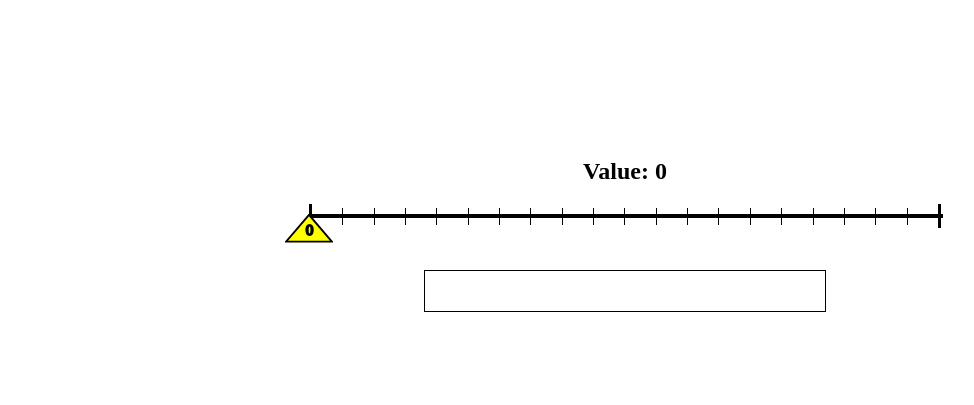
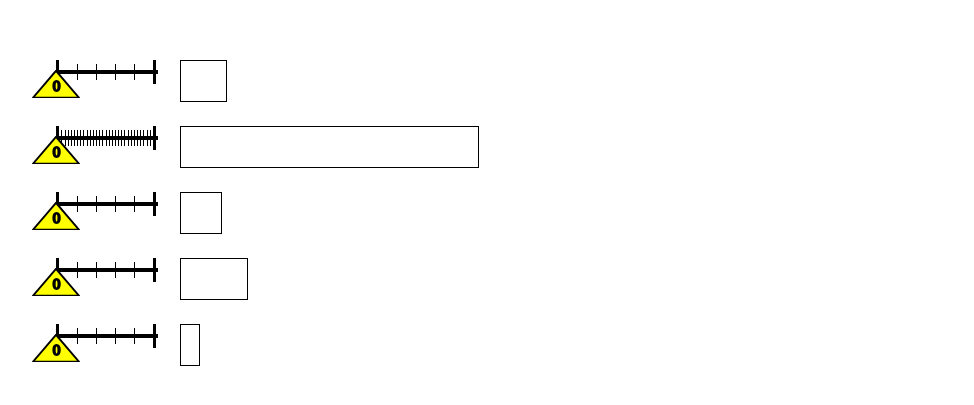
Before and after one commit to ryan-kustaborder/CarbonGame, a React (Create React App) app in the folder carbon-app/: page / in a window 1280 px wide. Shown: the part 183-588 px from the top of the page, without its empty margins (15-989 px from the left). Built offline with nearby package versions, Linux system fonts and the light colour scheme.

Commit message:
Point bar improvements

```diff
--- a/carbon-app/src/App.js
+++ b/carbon-app/src/App.js
@@ -1,30 +1,41 @@
 import { useState } from "react";
-import PointBar from "./PointBar";
-import Slider from "./Slider";
+import Control from "./Control";
+import CONTROLS from "./Controls";
 
-function App() {
-    const [value, setValue] = useState(0);
+import React, { Component } from "react";
 
-    return (
-        <div className="App">
-            <h2>Value: {value}</h2>
-            <Slider
-                Name="Value"
-                Value={value}
-                Min={0}
-                Max={20}
-                OnChange={setValue}
-            />
-            <PointBar
-                Points={value}
-                Green={15}
-                Blue={3}
-                Red={6}
-                Black={0}
-                Max={2970}
-            />
-        </div>
-    );
+class App extends Component {
+    constructor(props) {
+        super(props);
+
+        let initState = {};
+
+        for (let [key, control] of Object.entries(CONTROLS)) {
+            initState[control.name] = 0;
+        }
+
+        this.state = initState;
+    }
+
+    render() {
+        const controls = [];
+
+        for (let [key, control] of Object.entries(CONTROLS)) {
+            controls.push(
+                <Control
+                    Value={this.state[control.name]}
+                    SetValue={(value) => {
+                        let newState = { ...this.state };
+                        newState[control.name] = value;
+                        this.setState(newState);
+                    }}
+                    Control={control}
+                />
+            );
+        }
+
+        return <div className="App">{controls}</div>;
+    }
 }
 
 export default App;
--- /dev/null
+++ b/carbon-app/src/Control.jsx
@@ -0,0 +1,18 @@
+import React from "react";
+import PointBar from "./PointBar";
+import Slider from "./Slider";
+
+export default function Control(props) {
+    return (
+        <div className="treatment">
+            <Slider
+                Name={props.Control.name}
+                Value={props.Value}
+                Min={0}
+                Control={props.Control}
+                OnChange={props.SetValue}
+            />
+            <PointBar Points={props.Value} Control={props.Control} />
+        </div>
+    );
+}
--- /dev/null
+++ b/carbon-app/src/Controls.js
@@ -0,0 +1,51 @@
+const LAND_MANAGEMENT = "Land Management";
+
+const CONTROLS = {
+    ConservationTillage: {
+        name: "Conservation Tillage",
+        category: LAND_MANAGEMENT,
+        max: 5,
+        green: 10,
+        blue: 3,
+        red: 6,
+        black: 0,
+    },
+    MediocreFarmland: {
+        name: "Plant Trees on Mediocre Farmland",
+        category: LAND_MANAGEMENT,
+        max: 30,
+        green: 15,
+        blue: 3,
+        red: 6,
+        black: 0,
+    },
+    ReduceCattle: {
+        name: "Reduce Quantity of Cattle",
+        category: LAND_MANAGEMENT,
+        max: 5,
+        green: 5,
+        blue: 3,
+        red: 6,
+        black: 0,
+    },
+    RestoreWetlands: {
+        name: "Restore Wetlands on Farmland",
+        category: LAND_MANAGEMENT,
+        max: 5,
+        green: 20,
+        blue: 4,
+        red: 8,
+        black: 0,
+    },
+    ReplaceCement: {
+        name: "Replace Cement",
+        category: LAND_MANAGEMENT,
+        max: 5,
+        green: 0,
+        blue: 2,
+        red: 3,
+        black: 0,
+    },
+};
+
+export default CONTROLS;
--- a/carbon-app/src/PointBar.jsx
+++ b/carbon-app/src/PointBar.jsx
@@ -9,20 +9,29 @@ export default function PointBar(props) {
     const blackRef = useRef(null);
 
     useEffect(() => {
-        let ratio = containerRef.current.offsetWidth / props.Max;
+        let ratio = 0.1;
+        let con =
+            (props.Control.green * 2 +
+                props.Control.blue * 3 +
+                props.Control.red * 10 +
+                props.Control.black * 1) *
+            props.Control.max *
+            0.1;
+        console.log(con);
+        containerRef.current.style.width = con + "px";
 
-        let green = props.Green * props.Points * ratio * 2;
+        let green = props.Control.green * props.Points * ratio * 2;
         greenRef.current.style.width = green + "px";
 
-        let blue = props.Blue * props.Points * ratio * 3;
+        let blue = props.Control.blue * props.Points * ratio * 3;
         blueRef.current.style.width = blue + "px";
 
-        let red = props.Red * props.Points * ratio * 10;
+        let red = props.Control.red * props.Points * ratio * 10;
         redRef.current.style.width = red + "px";
 
-        let black = props.Black * props.Points * ratio * 1;
+        let black = props.Control.black * props.Points * ratio * 1;
         blackRef.current.style.width = black + "px";
-    }, [props.Points]);
+    }, [props]);
 
     return (
         <div className="points" ref={containerRef}>
--- a/carbon-app/src/Slider.js
+++ b/carbon-app/src/Slider.js
@@ -13,14 +13,14 @@ export default function Slider(props) {
 
             let w = inputRef.current.offsetWidth;
 
-            let x = (e.target.value / (props.Max - props.Min)) * w - 24;
+            let x = (e.target.value / props.Control.max) * w - 24;
 
             iconRef.current.style.left = x + "px";
         };
 
         let w = inputRef.current.offsetWidth;
 
-        let x = (props.Value / (props.Max - props.Min)) * w - 24;
+        let x = (props.Value / props.Control.max) * w - 24;
 
         iconRef.current.style.left = x + "px";
     }, [props]);
@@ -40,7 +40,7 @@ export default function Slider(props) {
 
     const ticks = [];
 
-    for (let i = props.Min; i <= props.Max; i++) {
+    for (let i = 0; i <= props.Control.max; i++) {
         ticks.push(<div key={props.Name + " = " + i}></div>);
     }
 
@@ -55,7 +55,7 @@ export default function Slider(props) {
                     inputRef.update(e);
                 }}
                 min={0}
-                max={20}
+                max={props.Control.max}
             ></input>
             {icon}
             <div className="ticks">{ticks}</div>
--- a/carbon-app/src/index.scss
+++ b/carbon-app/src/index.scss
@@ -7,7 +7,8 @@
 }
 
 .Slider {
-    width: 50%;
+    width: 100px;
+    margin-right: 24px;
     position: relative;
     margin-bottom: 48px;
 
@@ -74,7 +75,6 @@
 }
 
 .points {
-    width: 400px;
     height: 40px;
     border: 1px solid black;
     display: flex;
@@ -97,3 +97,9 @@
         background-color: green;
     }
 }
+
+.treatment {
+    display: flex;
+
+    width: 90%;
+}
```
